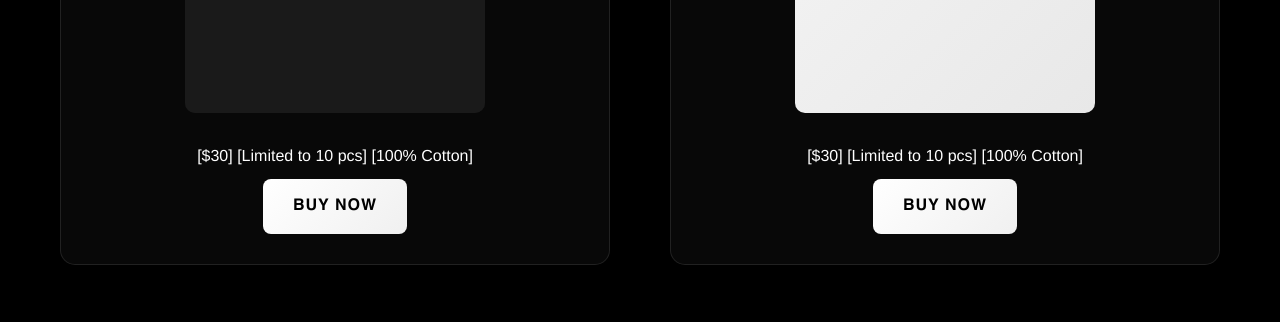
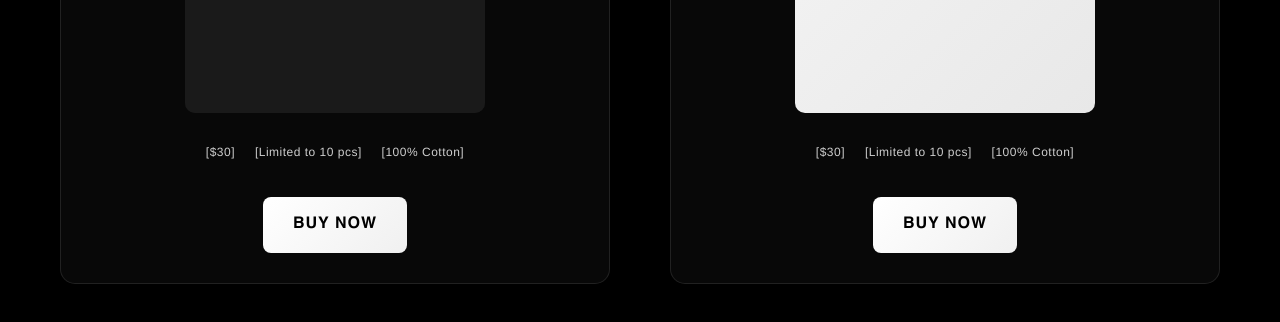
Before and after one commit to torrencehatch/2019, a plain HTML site: page shop.html in a window 1280 px wide. Shown: the part 298-620 px from the top of the page. Drawn offline with Linux system fonts and the light colour scheme; files whose address does not match are found by name.

Commit message:
Add files via upload

```diff
--- a/shop.html
+++ b/shop.html
@@ -213,6 +213,19 @@
             max-width: 200px;
         }
 
+        .product-info {
+            margin: 20px 0 25px 0;
+            text-align: center;
+            font-size: 12px;
+            color: rgba(255, 255, 255, 0.8);
+            letter-spacing: 0.5px;
+        }
+
+        .info-item {
+            display: inline;
+            margin: 0 8px;
+        }
+
         .payment-icons {
             margin-top: 15px;
             font-size: 12px;
```
